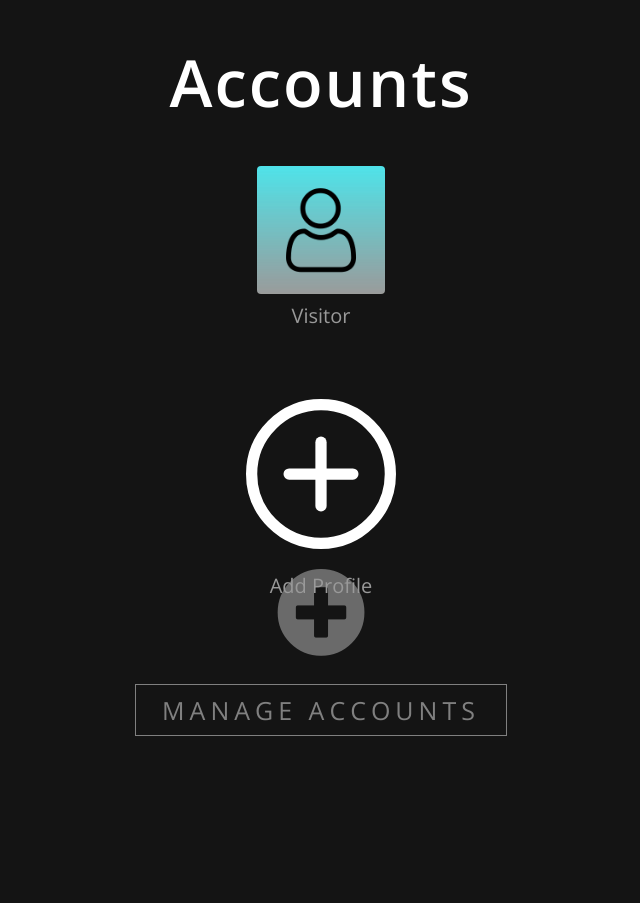
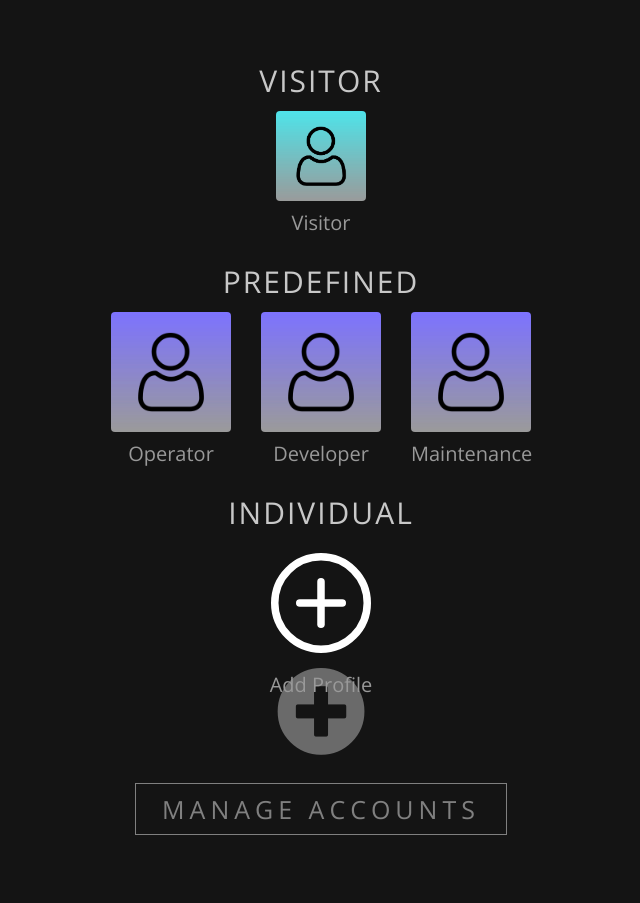
Before and after one commit to asadhky/PTWKompaki, a Flask app: page /profilelogin in a window 1280 px wide. Shown: the whole page, without its empty margins (319-959 px from the left). Before the commit the page ends 736 px from the top, so only its background shows below. Run offline with Flask 3, Linux system fonts and the light colour scheme; parts of the project's set-up code (start-up, migrations or seed data) failed here and were passed over.

Commit message:
Changes to the Profile Login structure, and hopefully a DB fix

```diff
--- a/app.py
+++ b/app.py
@@ -27,12 +27,11 @@ import re
 app = Flask(__name__)
 app.config['SQLALCHEMY_DATABASE_URI'] = 'mysql+pymysql://username:password@localhost/db_name'
 db = SQLAlchemy()
-app.secret_key = '123456'  # Ensure to replace with your actual secret key
-
-# Assume data.json exists and stores slider values
+app.secret_key = '123456'
+
 DATA_FILE = 'var1.json'
 OP_DATA_FILE = 'op.json'
-GCODE_FILE = "gcode.json"  # Path to gcode.json
+GCODE_FILE = "gcode.json"
 
 s3_client = boto3.client('s3')
 BUCKET_NAME = 'newtwincatjsonfile'
@@ -51,8 +50,8 @@ app.config['MAIL_USERNAME'] = 'riskerasad@gmail.com'
 app.config['MAIL_PASSWORD'] = 'iqmzuxopchoogpdu'
 
 db_config = {
-    'user': 'root',
-    'password': 'buttsahib',
+    'user': 'xixi',
+    'password': 'Chenxi1213!',
     'host': 'localhost',
     'port': 3308,
     'database': 'userdb'
@@ -1471,6 +1470,10 @@ def search():
 def connection():
     return render_template('connection.html')
 
+@app.route('/workflow')
+def workflow():
+    return render_template('workflow.html')
+
 @app.route('/code')
 def code():
     return render_template('code.html')
--- a/static/css/profileloginstyle.css
+++ b/static/css/profileloginstyle.css
@@ -49,7 +49,6 @@ body {
   align-items: center;
   flex-direction: column;
   color: #fff;
-  padding-top: 3%;
   overflow: auto; /* Ensure the content is scrollable if it overflows */
 }
 
@@ -67,16 +66,16 @@ body {
 }
 
 .visitorDiv .btn {
-  height: 10vw;
+  height: 7vw;
   min-height: 8.4rem;
   max-height: 20rem;
-  width: 10vw;
+  width: 7vw;
   min-width: 8.4px;
   max-width: 20rem;
   border-radius: 0.4rem;
   border: none;
   outline: none;
-  margin-top: 4rem;
+  margin-top: 1rem;
   position: relative;
   cursor: pointer;
   background-repeat: no-repeat;
@@ -95,7 +94,7 @@ body {
 }
 
 .memberDiv {
-  margin-top: 8rem;
+  /* margin-top: 8rem; */
   display: flex;
   flex-wrap: wrap;
   gap: 3.5rem;
@@ -104,24 +103,41 @@ body {
 }
 
 .memberDiv .btn,
-.addIcon {
-  height: 18rem;
-  min-height: 8.4rem;
-  max-height: 18rem;
-  width: 18rem;
-  min-width: 8.4rem;
-  max-width: 18rem;
+.addIcon,
+.predefinedDiv .btn {
+  height: 12rem;
+  width: 12rem;
+  min-height: 6rem;
+  min-width: 6rem;
+  max-height: 12rem;
+  max-width: 12rem;
+
   border-radius: 0.4rem;
   border: none;
   outline: none;
   margin-top: 1rem;
   position: relative;
   cursor: pointer;
+
   background-repeat: no-repeat;
-  background-size: cover;
-  flex: 1 1 calc(20%);
+  background-size: cover; /* OR 'contain' if you want no cropping */
+  background-position: center;
+
+  /* REMOVE this ↓ */
+  /* flex: 1 1 calc(10%); */
+
   box-sizing: border-box;
 }
+
+.predefinedDiv button {
+  width: 12rem !important;
+  height: 12rem !important;
+  background-size: cover;
+  background-position: center;
+  background-repeat: no-repeat;
+  background-image: url("../defaultPicture.jpg");
+}
+
 
 
 .memberDiv .btn:nth-child(1) {
@@ -363,3 +379,37 @@ nav a img {
 .form-popup, .form-container, .form-container input, .form-container .btn {
   font-family: "Roboto", sans-serif; /* Use Roboto font */
 }
+
+.section {
+  margin-top: 6rem;
+  width: 100%;
+  text-align: center;
+}
+
+.section-title {
+  font-size: 3rem;
+  font-weight: 400;
+  color: rgb(200, 200, 200);
+  text-transform: uppercase;
+  letter-spacing: 0.2rem;
+}
+
+.userRow {
+  display: flex;
+  flex-wrap: wrap;
+  justify-content: center;
+  gap: 3rem;
+}
+.predefinedDiv .btn span {
+  position: absolute;
+  bottom: -3.5rem;
+  left: 0;
+  width: 100%;
+  color: rgb(153, 153, 153);
+  font-size: 2rem;
+}
+
+.predefinedDiv .btn:hover {
+  box-shadow: inset 0 0 0 5px rgba(255, 255, 255, 0.9);
+  transition: box-shadow 0.3s ease;
+}
--- a/templates/index.html
+++ b/templates/index.html
@@ -281,7 +281,7 @@
                     <!-- Z Axis -->
                     <div class="axis" id="status-z-axis" onclick="selectAxis('z')">
                         <div class="axis-header">
-                            <h2 data-key="title-z-axis" style="color: #b3b3b3;">Y Axis</h2>
+                            <h2 data-key="title-z-axis" style="color: #b3b3b3;">Z Axis</h2>
                             <button class="edit-axis-button hidden" id="edit-axis-z">
                                 <img src="{{ url_for('static', filename='edit1.png') }}" alt="Edit Axis" class="button-icon">
                             </button>
--- a/templates/profilelogin.html
+++ b/templates/profilelogin.html
@@ -15,14 +15,45 @@
         </nav> -->
 
         <div class="main-div">
-            <h1>Accounts</h1>
-            <div class="visitorDiv"></div>
-            <div class="memberDiv">
-                <button class="addIcon"><img src="../static/addusericon.svg"><i class="fas fa-plus-circle"></i> <span>Add Profile</span></button>
+            <!-- <h1>Accounts</h1> -->
+
+            <div class="section">
+                <h2 class="section-title">Visitor</h2>
+                <div class="visitorDiv userRow"></div>
             </div>
+
+            <div class="section">
+                <h2 class="section-title">Predefined</h2>
+                <div class="predefinedDiv userRow">
+                    <button class="btn">
+                        <span>Operator</span>
+                    </button>
+                    <button class="btn">
+                        <span>Developer</span>
+                    </button>
+                    <button class="btn">
+                        <span>Maintenance</span>
+                    </button>
+                </div>
+            </div>
+
+
+            <div class="section">
+                <h2 class="section-title">Individual</h2>
+                <div class="memberDiv userRow">
+                <button class="addIcon">
+                    <img src="../static/addusericon.svg">
+                    <i class="fas fa-plus-circle"></i>
+                    <span>Add Profile</span>
+                </button>
+                </div>
+            </div>
+
             <button class="manageProfile">manage Accounts</button>
             <div class="spacer">&nbsp;</div>
-        </div>
+            </div>
+
+
     </div>
 
     <!-- Hidden form -->
@@ -67,6 +98,9 @@
         const visitorDiv = document.querySelector('.visitorDiv');
 
         const memberDiv = document.querySelector('.memberDiv');
+        const predefinedDiv = document.querySelector('.predefinedDiv');
+        const predefinedUsers = ['Operator', 'Developer', 'Maintenance']; // Predefined users
+
         const addIcon = document.querySelector('.addIcon');
         const manageProfile = document.querySelector('.manageProfile');
         const mainDiv = document.querySelector('.main-div');
@@ -76,11 +110,20 @@
 
         const userIcons = () => {
             users.reverse();
-            users.map((curElem) => {
+            users.forEach((curElem) => {
                 if (curElem === 'Visitor') {
                     visitorDiv.insertAdjacentHTML('afterbegin', `
                         <button class="btn">
                             <span>${curElem}</span>
+                        </button>
+                    `);
+                } else if (predefinedUsers.includes(curElem)) {
+                    predefinedDiv.insertAdjacentHTML('afterbegin', `
+                        <button class="btn">
+                            <span>${curElem}</span>
+                            <div class="remove-icon">
+                                <img src="../static/trash.png" style="width: 25px; padding-top: 7px;">
+                            </div>
                         </button>
                     `);
                 } else {
--- a/templates/sidebar.html
+++ b/templates/sidebar.html
@@ -195,7 +195,7 @@
             Machine Connection
         </a>
     </div>
-      <div class="item"><a href="#"><i class="fa-solid fa-chart-diagram"></i>Workflow</a></div>
+      <div class="item"><a href="/workflow"><i class="fa-solid fa-chart-diagram"></i>Workflow</a></div>
       <div class="item"><a href="/code" class="sub-item"><i class="fa-solid fa-code"></i>NC-Code</a></div>
       <div class="item">
         <a class="sub-btn"><i class="fas fa-table"></i>Planning<i class="fas fa-angle-right dropdown"></i></a>
```
Also changed, not shown: templates/code.html (+8 -4 lines), templates/connection.html (+47 -12 lines), templates/workflow.html (added, +76 -0 lines), 2 other files.
